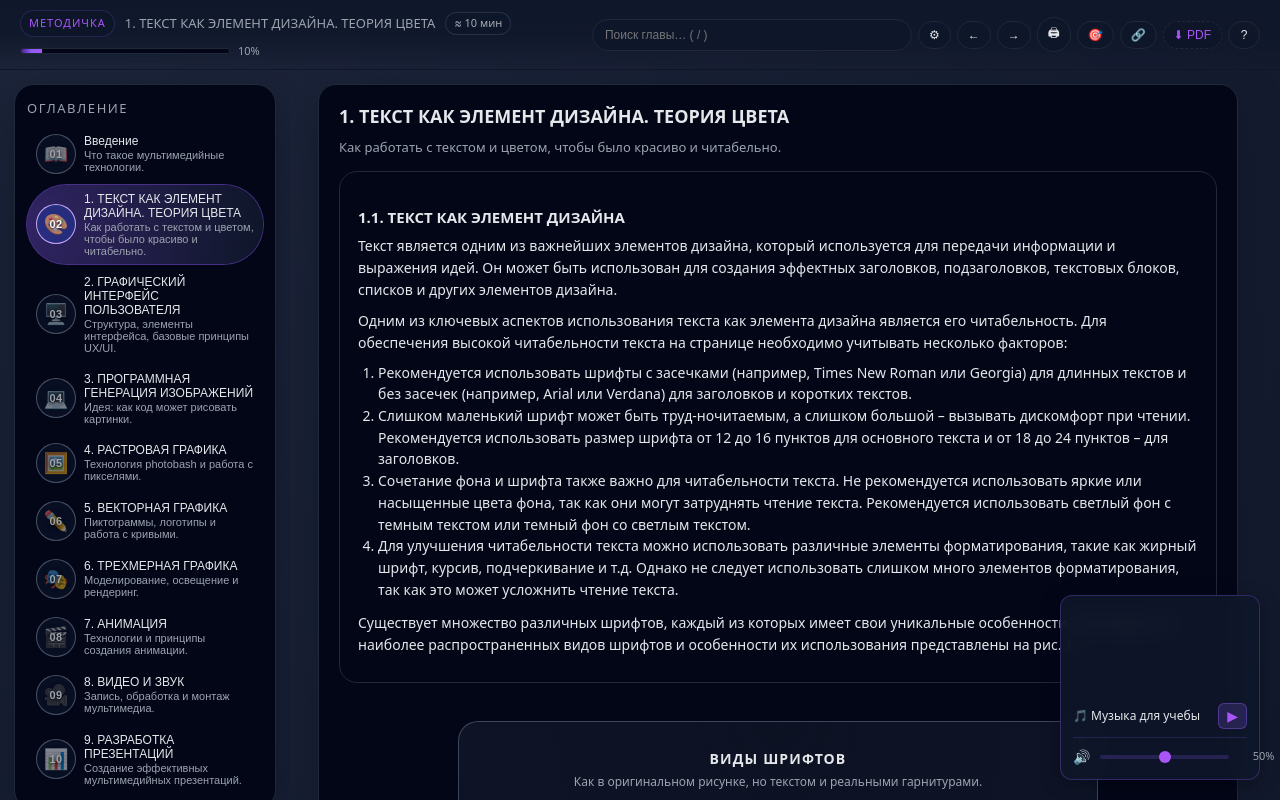
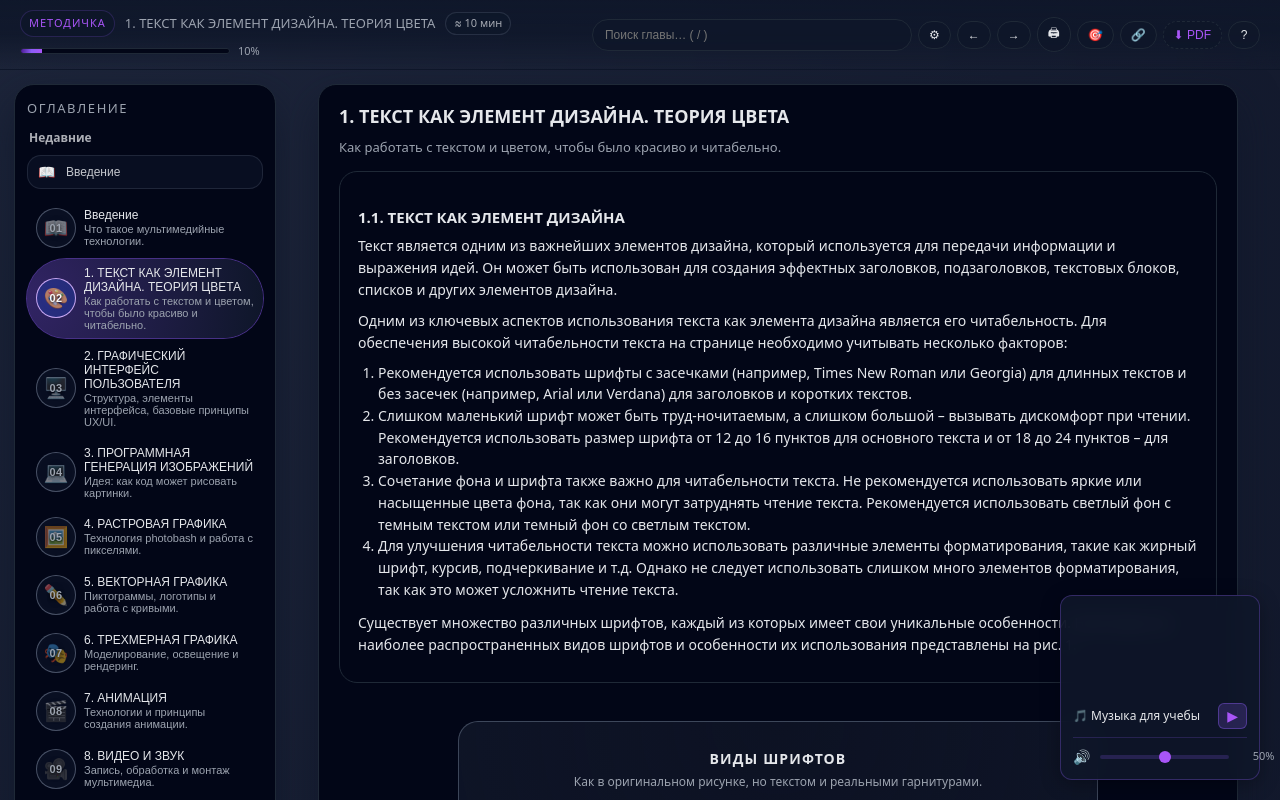
Before and after one commit to Nuwyint/metodichka-site, a React (Vite) app: page /#intro in a window 1280 px wide. Both pictures are taken after a click on the button 145 px from the left and 224 px from the top of the page. Shown: the top 800 px of the page. Built offline with nearby package versions, Linux system fonts and the light colour scheme; grey boxes are pictures that could not be loaded.

Commit message:
feat: sidebar recently visited

```diff
--- a/src/App.jsx
+++ b/src/App.jsx
@@ -3175,7 +3175,7 @@ function SectionBody({ section, onOpenImage }) {
 }
 
 
-function Sidebar({ sections, currentId, onSelect }) {
+function Sidebar({ sections, currentId, onSelect, recentIds = [] }) {
   // Icons for each chapter
   const chapterIcons = {
     intro: "📖",
@@ -3194,6 +3194,36 @@ function Sidebar({ sections, currentId, onSelect }) {
     <aside className="sidebar">
       <div className="sidebar-card">
         <h2 className="sidebar-title">Оглавление</h2>
+
+        {recentIds.length > 1 && (
+          <>
+            <div className="sidebar-subtitle">Недавние</div>
+            <div className="sidebar-recent">
+              {recentIds
+                .filter((id) => id !== currentId)
+                .slice(0, 6)
+                .map((id) => {
+                  const s = sections.find((x) => x.id === id);
+                  if (!s) return null;
+                  return (
+                    <button
+                      key={id}
+                      className="sidebar-recent-item"
+                      onClick={() => onSelect(id)}
+                      type="button"
+                      title={s.title}
+                    >
+                      <span className="sidebar-recent-icon">
+                        {chapterIcons[id] || "📄"}
+                      </span>
+                      <span className="sidebar-recent-text">{s.title}</span>
+                    </button>
+                  );
+                })}
+            </div>
+          </>
+        )}
+
         <ul className="sidebar-list">
           {sections.map((section, idx) => (
             <li key={section.id}>
@@ -3369,6 +3399,15 @@ function App() {
     const saved = localStorage.getItem("metodichka-reduceMotion");
     return saved === "1";
   });
+  const [recentIds, setRecentIds] = useState(() => {
+    try {
+      const raw = localStorage.getItem("metodichka-recentIds");
+      const arr = raw ? JSON.parse(raw) : [];
+      return Array.isArray(arr) ? arr.filter((x) => typeof x === "string") : [];
+    } catch {
+      return [];
+    }
+  });
   const scrollSaveTimerRef = useRef(null);
   const didInitialScrollRestoreRef = useRef(false);
 
@@ -3466,6 +3505,14 @@ function App() {
     localStorage.setItem("metodichka-reduceMotion", reduceMotion ? "1" : "0");
     document.documentElement.classList.toggle("reduce-motion", reduceMotion);
   }, [reduceMotion]);
+
+  useEffect(() => {
+    setRecentIds((prev) => {
+      const next = [currentId, ...prev.filter((x) => x !== currentId)].slice(0, 8);
+      localStorage.setItem("metodichka-recentIds", JSON.stringify(next));
+      return next;
+    });
+  }, [currentId]);
 
   useEffect(() => {
     const onHashChange = () => {
@@ -3727,6 +3774,7 @@ function App() {
           <Sidebar
             sections={sections}
             currentId={currentId}
+            recentIds={recentIds}
             onSelect={(id) => {
               selectSection(id);
             }}
--- a/src/index.css
+++ b/src/index.css
@@ -381,6 +381,52 @@ body {
   color: var(--text-muted);
   text-transform: uppercase;
   letter-spacing: 0.12em;
+}
+
+.sidebar-subtitle {
+  margin: 10px 2px 8px;
+  font-size: 12px;
+  font-weight: 700;
+  color: rgba(229, 231, 235, 0.75);
+}
+
+.sidebar-recent {
+  display: flex;
+  flex-direction: column;
+  gap: 6px;
+  margin-bottom: 12px;
+}
+
+.sidebar-recent-item {
+  width: 100%;
+  border-radius: 14px;
+  border: 1px solid rgba(148, 163, 184, 0.16);
+  background: rgba(15, 23, 42, 0.55);
+  color: var(--text-main);
+  padding: 8px 10px;
+  cursor: pointer;
+  display: grid;
+  grid-template-columns: 20px 1fr;
+  gap: 8px;
+  align-items: center;
+  text-align: left;
+}
+
+.sidebar-recent-item:hover {
+  border-color: rgba(139, 92, 246, 0.35);
+  background: rgba(139, 92, 246, 0.12);
+}
+
+.sidebar-recent-icon {
+  font-size: 14px;
+}
+
+.sidebar-recent-text {
+  font-size: 12px;
+  color: rgba(229, 231, 235, 0.85);
+  overflow: hidden;
+  text-overflow: ellipsis;
+  white-space: nowrap;
 }
 
 .sidebar-list {
```
